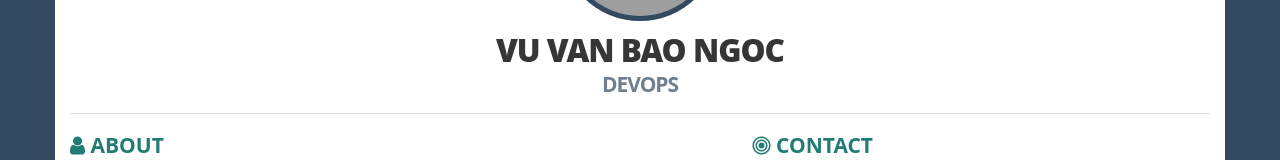
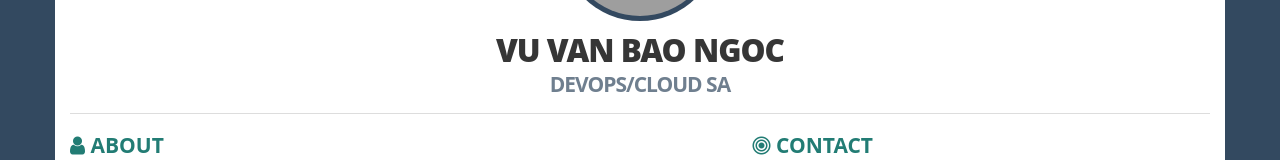
Before and after one commit to cloudexams/resume-vuvanbaongoc, a plain HTML site: page index.html in a window 1280 px wide. Shown: the part 144-304 px from the top of the page. Drawn offline with nearby package versions, Linux system fonts and the light colour scheme; grey boxes are pictures that could not be loaded; a web font is replaced by a local one.

Commit message:
Update index.html
Add Cloud SA

```diff
--- a/index.html
+++ b/index.html
@@ -396,7 +396,7 @@
                             alt="avatar">
                         </div>
                         <div id="text-header">
-                             <h1>VU VAN BAO NGOC<br><span>DEVOPS</span></h1>
+                             <h1>VU VAN BAO NGOC<br><span>DEVOPS/CLOUD SA</span></h1>
 
                         </div>
                     </div>
```
